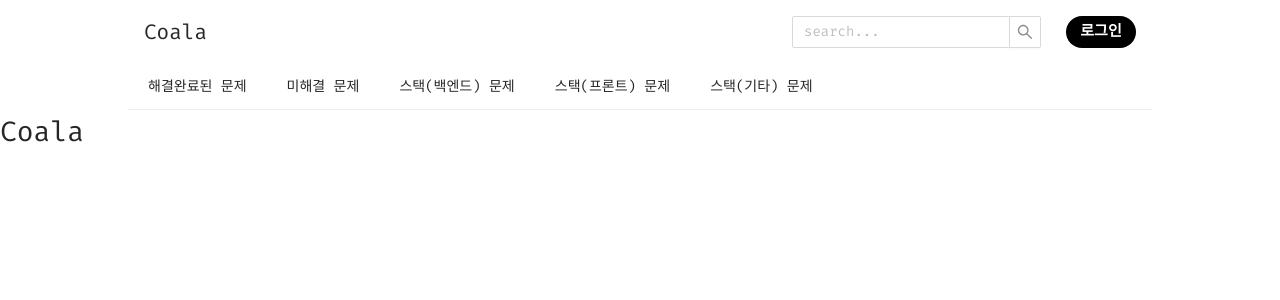
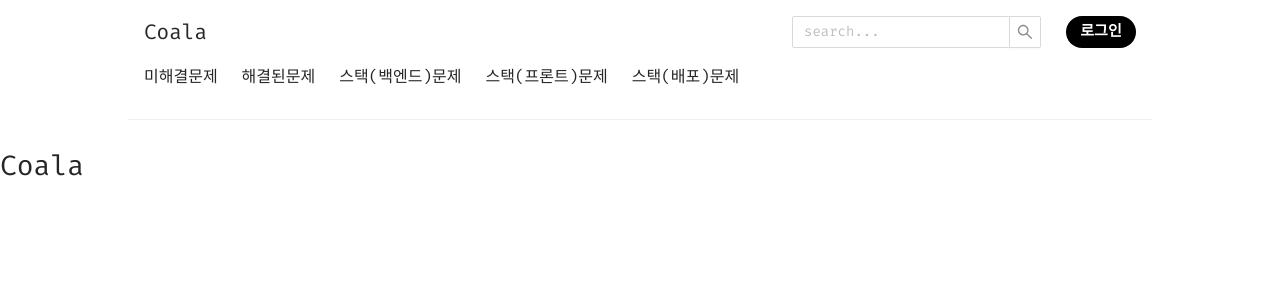
Before and after one commit to minheock/coala, a React (Create React App) app in the folder client/: page / in a window 1280 px wide. Shown: the top 300 px of the page. Built offline with nearby package versions, Linux system fonts and the light colour scheme; a web font is replaced by a local one.

Commit message:
feat) 네비바 구현

```diff
--- a/client/package.json
+++ b/client/package.json
@@ -5,6 +5,7 @@
   "dependencies": {
     "@ant-design/icons": "^4.7.0",
     "antd": "^4.19.5",
+    "craco-less": "^2.0.0",
     "dotenv": "^16.0.0",
     "eslint-config-prettier": "^8.5.0",
     "immer": "^9.0.12",
@@ -35,7 +36,8 @@
       "react/react-in-jsx-scope": 0,
       "default-param-last": 0,
       "no-param-reassign": 0,
-      "no-unused-vars": 1
+      "no-unused-vars": 1,
+      "react/prop-types":0
     },
     "env": {
       "browser": true,
--- a/client/src/components/NavBar.js
+++ b/client/src/components/NavBar.js
@@ -1,10 +1,30 @@
-import React from 'react';
-import { Menu } from 'antd';
+/* eslint-disable */
+import React, { useEffect, useState } from 'react';
 import styled from 'styled-components';
-import { XLView, LView, MView, SView } from '../config';
+import { Divider } from 'antd';
+import { XLView, LView, MView, SView, CoalaGreen } from '../config';
+import StackMore from './StackMore';
 
-const MeunWrapper = styled(Menu)`
+const Menu = styled.div`
   margin: auto;
+  ul {
+    padding: 0;
+  }
+  li {
+    position: relative;
+    list-style: none;
+    display: inline-block;
+    font-size: 16px;
+    font-weight: 400;
+    margin-right: 0.5rem;
+    margin-left: 1rem;
+    cursor: pointer;
+    transition: 0.1s ease-in;
+    p:hover {
+      color: ${CoalaGreen};
+    }
+  }
+
   // 반응형
   @media screen and (min-width: ${XLView}px) {
     & {
@@ -27,24 +47,87 @@ const MeunWrapper = styled(Menu)`
     }
   }
 `;
+const DividerCustom = styled(Divider)`
+  margin-top: 0.5rem !important;
+`;
 
 function NavBar() {
+  const [widthSize, setWidthSize] = useState(LView);
+  const [MenuList, setMenuList] = useState(null);
+
+  const handleResize = () => {
+    console.log(`브라우저 화면 사이즈: x:${window.innerWidth}`);
+    setWidthSize(window.innerWidth);
+  };
+
+  const handleMenuList = value => {
+    if (value === MenuList) {
+      setMenuList(null);
+    } else {
+      setMenuList(value);
+    }
+  };
+  useEffect(() => {
+    window.addEventListener('resize', handleResize);
+    return () => {
+      window.removeEventListener('resize', handleResize);
+    };
+  }, []);
+
   return (
-    <MeunWrapper mode="horizontal">
-      <Menu.Item key="finish_content">해결완료된 문제</Menu.Item>
-      <Menu.Item key="unresolved_content">미해결 문제</Menu.Item>
-      <Menu.SubMenu key="Stack_back_Menu" title="스택(백엔드) 문제">
-        <Menu.Item key="Node.js">Node.js</Menu.Item>
-        <Menu.Item key="Sequelize">Sequelize</Menu.Item>
-      </Menu.SubMenu>
-      <Menu.SubMenu key="Stack_front_Menu" title="스택(프론트) 문제">
-        <Menu.Item key="javascript">javascript</Menu.Item>
-        <Menu.Item key="React.js">React.js</Menu.Item>
-      </Menu.SubMenu>
-      <Menu.SubMenu key="Stack_ethier_Menu" title="스택(기타) 문제">
-        <Menu.Item key="AWS">AWS</Menu.Item>
-      </Menu.SubMenu>
-    </MeunWrapper>
+    <Menu>
+      {widthSize > MView ? (
+        <ul>
+          <li>
+            <p>미해결문제</p>
+          </li>
+          <li>
+            <p>해결된문제</p>
+          </li>
+          <li onClick={() => handleMenuList('stack-back')}>
+            <p>스택(백엔드)문제</p>
+            {MenuList === 'stack-back' ? (
+              <StackMore stacks={[{ name: 'Node.js' }]} />
+            ) : null}
+          </li>
+          <li onClick={() => handleMenuList('stack-front')}>
+            <p>스택(프론트)문제</p>
+            {MenuList === 'stack-front' ? (
+              <StackMore stacks={[{ name: 'React.js' }]} />
+            ) : null}
+          </li>
+          <li onClick={() => handleMenuList('stack-development')}>
+            <p>스택(배포)문제</p>
+            {MenuList === 'stack-development' ? (
+              <StackMore stacks={[{ name: 'AWS' }]} />
+            ) : null}
+          </li>
+        </ul>
+      ) : (
+        <ul>
+          <li>
+            <p>미해결문제</p>
+          </li>
+          <li>
+            <p>해결된문제</p>
+          </li>
+          <li onClick={() => handleMenuList('stacks')}>
+            <p>스택문제</p>
+            {MenuList === 'stacks' ? (
+              <StackMore
+                stacks={[
+                  { name: 'Node.js' },
+                  { name: 'React.js' },
+                  { name: 'AWS' },
+                ]}
+              />
+            ) : null}
+          </li>
+        </ul>
+      )}
+
+      <DividerCustom />
+    </Menu>
   );
 }
 
--- /dev/null
+++ b/client/src/components/StackMore.js
@@ -0,0 +1,46 @@
+import React from 'react';
+import styled from 'styled-components';
+import { CoalaGreen, CoalaGrey } from '../config';
+
+const Container = styled.div`
+  position: absolute;
+  -webkit-box-shadow: 2px 1px 17px -3px rgba(0, 0, 0, 0.42);
+  box-shadow: 2px 1px 17px -3px rgba(0, 0, 0, 0.42);
+  width: 180px;
+  top: 55px;
+  right: -30px;
+  background-color: #ffffff;
+  ul {
+    list-style: none;
+    padding: 0px;
+    margin: 0;
+    li {
+      line-height: 3rem;
+      font-size: 16px;
+      font-weight: 500;
+      height: 48px;
+      width: 100%;
+      margin: 0;
+      padding-left: 16px;
+      transition: 0.3s ease-in;
+      cursor: pointer;
+    }
+    li:hover {
+      background-color: ${CoalaGrey};
+      color: ${CoalaGreen};
+    }
+  }
+`;
+function StackMore({ stacks }) {
+  return (
+    <Container>
+      <ul>
+        {stacks.map(stack => (
+          <li key={stack.name}>{stack.name}</li>
+        ))}
+      </ul>
+    </Container>
+  );
+}
+
+export default StackMore;
```
Also changed, not shown: 1 other file (tests, documents, lock files or other folders).
